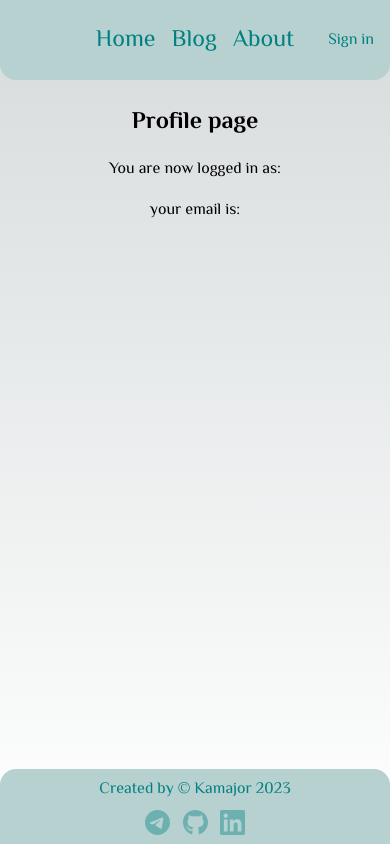
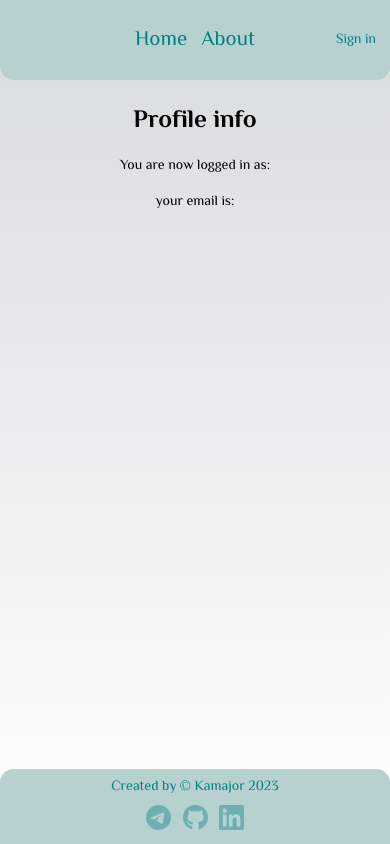
Before and after one commit to KamajorQA/Aston-Lyceum, a Next.js app: page /profile in a window 390 px wide. Built offline with nearby package versions, Linux system fonts and the light colour scheme; no server answers.

Commit message:
Добавлена аутентификация через Credentials (по логину и паролю).

```diff
--- a/app/about/layout.tsx
+++ b/app/about/layout.tsx
@@ -1,6 +1,6 @@
 import { Metadata } from 'next';
+import { Navigation } from '@/components/Navigation/Navigation';
 import s from './about.module.css';
-import { Navigation } from '@/components/Navigation/Navigation';
 
 export const metadata: Metadata = {
   title: 'About | My NextJS Blog',
--- a/app/globals.css
+++ b/app/globals.css
@@ -1,6 +1,6 @@
 :root {
-  --max-width: 1100px;
-  --border-radius: 12px;
+  --max-width: 69rem;
+  --border-radius: 0.75rem;
   --font-mono: ui-monospace, Menlo, Monaco, 'Cascadia Mono', 'Segoe UI Mono',
     'Roboto Mono', 'Oxygen Mono', 'Ubuntu Monospace', 'Source Code Pro',
     'Fira Mono', 'Droid Sans Mono', 'Courier New', monospace;
@@ -82,6 +82,10 @@
   margin: 0;
 }
 
+html {
+  font-size: 16px;
+}
+
 html,
 body {
   max-width: 100vw;
@@ -118,11 +122,11 @@ a:hover {
 
 main h1 {
   text-align: center;
-  /* margin: 1rem 0; */
+  font-size: 1.8rem;
 }
 
 .container {
-  max-width: 900px;
+  max-width: 56.25rem;
   padding-left: 3rem;
   padding-right: 3rem;
   margin: 0 auto;
@@ -143,3 +147,15 @@ header a.active,
     color-scheme: dark;
   }
 }
+
+@media (max-width: 992px) {
+  html {
+    font-size: 14px;
+  }
+}
+
+@media (min-width: 1600px) {
+  html {
+    font-size: 18px;
+  }
+}
--- a/app/profile/page.tsx
+++ b/app/profile/page.tsx
@@ -13,7 +13,7 @@ export default async function ProfilePage() {
 
   return (
     <section className={s.wrapper}>
-      <h1>Profile page</h1>
+      <h1>Profile info</h1>
       <article className={s.item}>
         You are now logged in as:
         <h2>{session?.user?.name}</h2>
--- a/components/Header/Header.tsx
+++ b/components/Header/Header.tsx
@@ -1,14 +1,24 @@
 import { UserMenu } from '../UserMenu/UserMenu';
 import { Navigation } from '../Navigation/Navigation';
+import { getServerSession } from 'next-auth';
 import s from './header.module.css';
 
-const navItems = [
+const userNavItems = [
   { label: 'Home', href: '/' },
   { label: 'Blog', href: '/blog' },
   { label: 'About', href: '/about' },
 ];
 
-function Header() {
+const guestNavItems = [
+  { label: 'Home', href: '/' },
+  { label: 'About', href: '/about' },
+];
+
+async function Header() {
+  const session = await getServerSession();
+  const isAuth = !!session?.user;
+  const navItems = isAuth ? userNavItems : guestNavItems;
+
   return (
     <header className={`container ${s.header}`}>
       <Navigation navLinks={navItems} styleClass={'wrapper'} />
--- a/components/UserMenu/UserMenu.tsx
+++ b/components/UserMenu/UserMenu.tsx
@@ -1,12 +1,11 @@
 'use client';
+import Link from 'next/link';
 import { useSession, signOut } from 'next-auth/react';
+import { Spinner } from '../Spinner/Spinner';
 import s from './userMenu.module.css';
-import Link from 'next/link';
-import { Spinner } from '../Spinner/Spinner';
 
 function UserMenu() {
   const session = useSession();
-  console.log('123', session);
 
   const logOut = () => {
     signOut({ callbackUrl: '/' });
--- a/configs/auth.ts
+++ b/configs/auth.ts
@@ -1,6 +1,8 @@
-import { AuthOptions } from 'next-auth';
+import { AuthOptions, User } from 'next-auth';
 import GoogleProvider from 'next-auth/providers/google';
 import GithubProvider from 'next-auth/providers/github';
+import Credentials from 'next-auth/providers/credentials';
+import { users } from '@/data/users';
 
 const authConfig: AuthOptions = {
   providers: [
@@ -12,6 +14,29 @@ const authConfig: AuthOptions = {
       clientId: process.env.GITHUB_CLIENT_ID!,
       clientSecret: process.env.GITHUB_SECRET!,
     }),
+    Credentials({
+      credentials: {
+        email: { label: 'Email', type: 'email', required: true },
+        password: { label: 'Password', type: 'password', required: true },
+      },
+      async authorize(credentials) {
+        if (!credentials?.email || !credentials.password) {
+          return null;
+        }
+
+        const currentUser = users.find(
+          (user) => user.email === credentials.email
+        );
+
+        if (currentUser && currentUser.password === credentials.password) {
+          // eslint-disable-next-line no-unused-vars
+          const { password, ...userWithoutPass } = currentUser;
+          return userWithoutPass as User;
+        }
+
+        return null;
+      },
+    }),
   ],
 };
 
--- /dev/null
+++ b/data/users.ts
@@ -0,0 +1,11 @@
+const users = [
+  {
+    id: 'u101',
+    email: 'mockone@li.org',
+    password: 'lillyboy',
+    name: 'Rafael',
+    image: '',
+  },
+];
+
+export { users };
```
